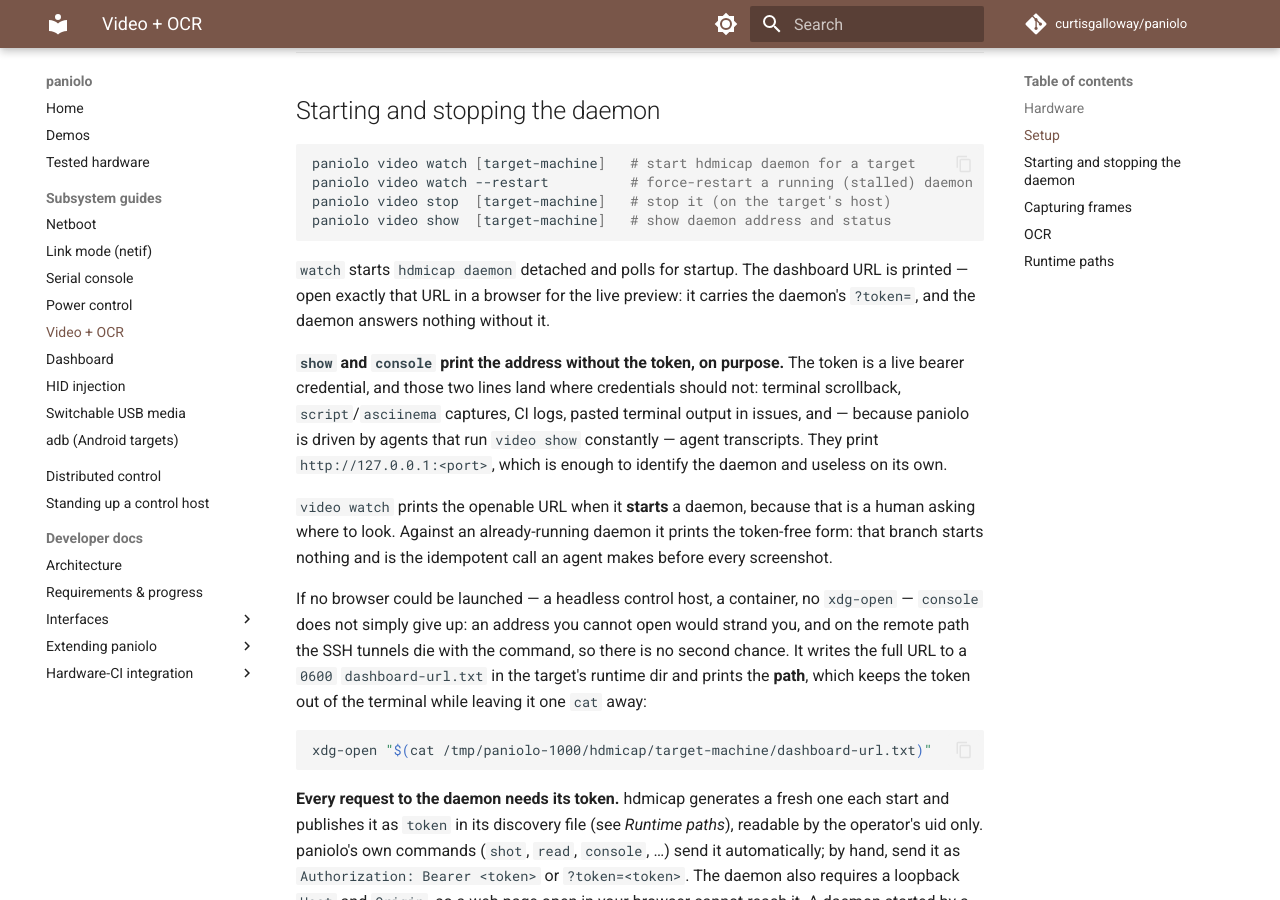
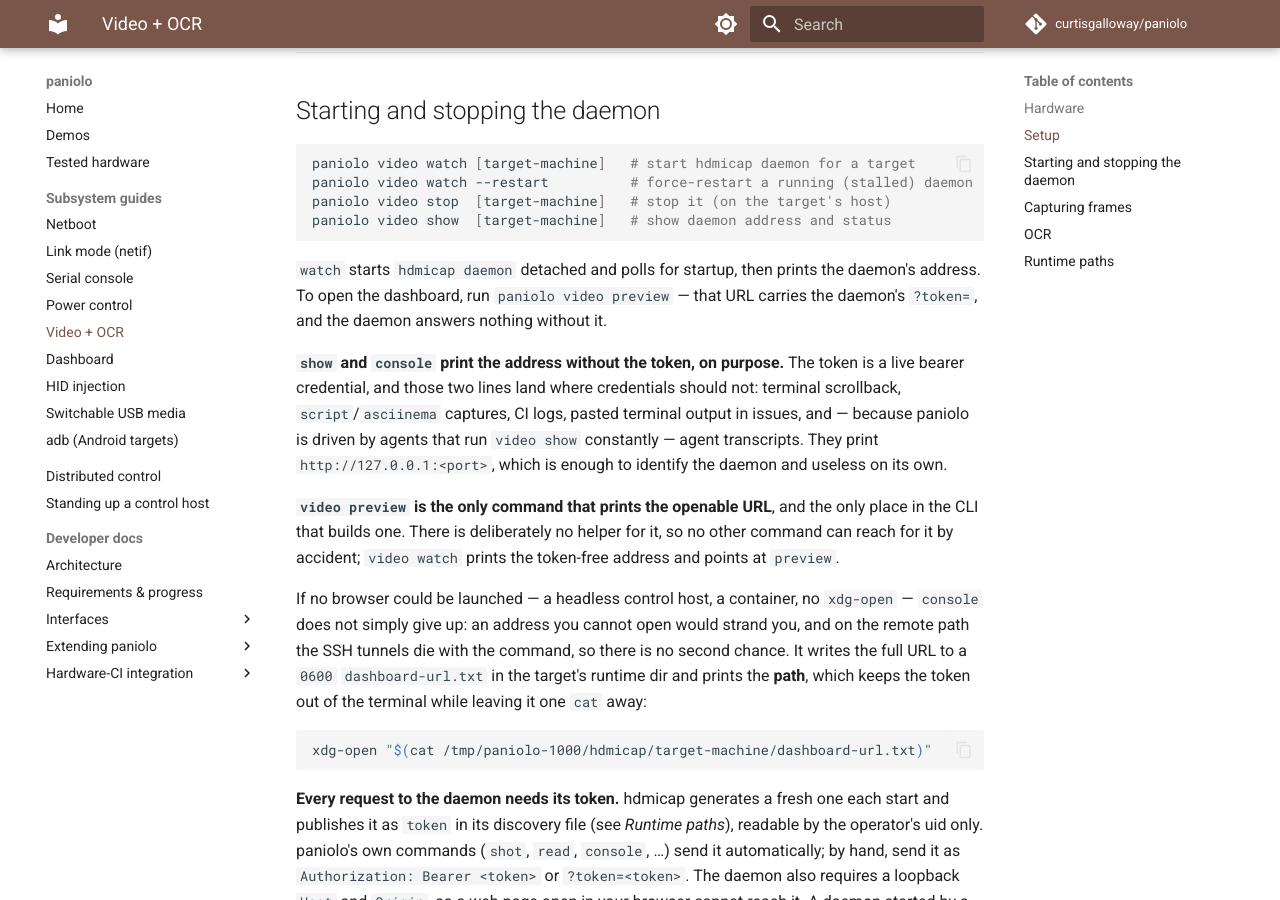
Before and after one commit to curtisgalloway/paniolo, an MkDocs documentation site: the page built from docs/video.md, in a window 1280 px wide and 900 px high, scrolled down 1162 px. Built offline with MkDocs 1.6.1 and Material for MkDocs 9.7.7, drawn with Linux system fonts in a browser that asks for light colours; comment, search, counter and statistics services are not loaded.

Commit message:
video: make `video preview` the only command that prints the token
Finishes what the rest of this branch started. `video watch` still printed the
openable URL on the path that starts a daemon, on the reasoning that a human who
just started one is asking where to look — so CodeQL alert 40 stayed open, and
every daemon start still put a live bearer token in the transcript.

It prints the token-free address now and names `paniolo video preview` as the
way to open the dashboard. That is one extra command for a human and one fewer
credential in every log.

Two smaller leaks closed with it:

- The `video watch` liveness check bound `preview_url` — a token-bearing string
  — into a scope that only needed to know whether a daemon was there, and the
  already-running branch fell back to printing it if `daemon_url` returned None.
  Both use `daemon_url` now, so no token-bearing value exists in that scope.
- `video::preview_url` is deleted. With `watch` and `show` off it, its only
  caller was gone, and a helper whose whole purpose is producing a credential is
  a thing the next command will reach for. The token URL is now built inline in
  the one arm that needs it, `video preview`.

So exactly one `println!` in the CLI can carry a token, in the command whose
entire job is to produce a URL for a human to paste into a browser. Everything
else goes through `Endpoint::base_url`.

Alerts 41 and 42 — the `serial watch` and `serial show` lines — were dismissed
as false positives with the wording alert 39 already uses: they print
`base_url()`, and CodeQL taints the whole Endpoint because `from_json` parses
the token and the port together.

Docs updated: the video guide, the usage skill, and the AGENTS.md token
paragraph, all of which still described `watch` as printing the openable URL.

````diff
--- a/docs/video.md
+++ b/docs/video.md
@@ -59,8 +59,8 @@ paniolo video stop  [target-machine]   # stop it (on the target's host)
 paniolo video show  [target-machine]   # show daemon address and status
 ```
 
-`watch` starts `hdmicap daemon` detached and polls for startup. The dashboard
-URL is printed — open exactly that URL in a browser for the live preview: it
+`watch` starts `hdmicap daemon` detached and polls for startup, then prints the
+daemon's address. To open the dashboard, run `paniolo video preview` — that URL
 carries the daemon's `?token=`, and the daemon answers nothing without it.
 
 **`show` and `console` print the address without the token, on purpose.** The
@@ -71,10 +71,10 @@ terminal output in issues, and — because paniolo is driven by agents that run
 `http://127.0.0.1:<port>`, which is enough to identify the daemon and useless
 on its own.
 
-`video watch` prints the openable URL when it **starts** a daemon, because that
-is a human asking where to look. Against an already-running daemon it prints the
-token-free form: that branch starts nothing and is the idempotent call an agent
-makes before every screenshot.
+**`video preview` is the only command that prints the openable URL**, and the
+only place in the CLI that builds one. There is deliberately no helper for it,
+so no other command can reach for it by accident; `video watch` prints the
+token-free address and points at `preview`.
 
 If no browser could be launched — a headless control host, a container, no
 `xdg-open` — `console` does not simply give up: an address you cannot open would
````
Also changed, not shown: AGENTS.md (+8 -8 lines), skills/paniolo/SKILL.md (+4 -4 lines), 2 other files.
